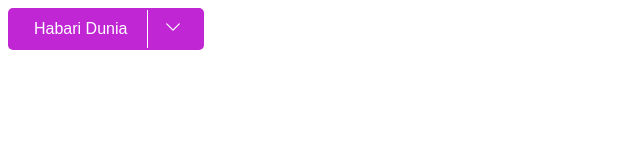
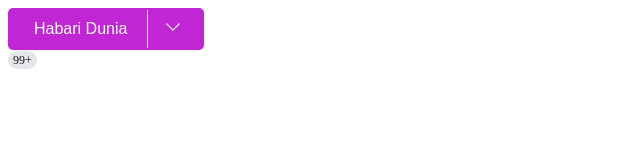
Before and after one commit to neicore/todo, a React (Create React App) app: page / in a window 1280 px wide. Shown: the top 160 px of the page, without its empty margins (0-640 px from the left). Built offline with nearby package versions, Linux system fonts and the light colour scheme; the HTML template or start-up script is replaced by a standard one.

Commit message:
:sparkles: count badge component done

```diff
--- a/src/App.tsx
+++ b/src/App.tsx
@@ -1,4 +1,5 @@
 import Button, { ButtonType } from './components/button'
+import CountBadge from './components/CountBadge/CountBadge'
 import { ChevronDown } from './components/icons'
 
 function App() {
@@ -9,6 +10,7 @@ function App() {
     console.log('Icon clicked')
   }
   return (
+    <>
       <Button
         type={ButtonType.submit}
         label="Habari Dunia"
@@ -16,6 +18,9 @@ function App() {
         handleButtonClick={handleButtonClick}
         handleIconClick={handleIconClick}
       />
+
+      <CountBadge count={'99+'} />
+    </>
   )
 }
 
--- /dev/null
+++ b/src/components/CountBadge/CountBadge.module.sass
@@ -0,0 +1,8 @@
+@import './../../constants'
+
+.badge
+    font-size: 12px
+    padding: 2px 5px
+    border-radius: 100px
+    color: $black_color
+    background-color: $gray_200
--- /dev/null
+++ b/src/components/CountBadge/CountBadge.tsx
@@ -0,0 +1,10 @@
+import styles from './CountBadge.module.sass'
+
+interface Props {
+  count: string
+}
+
+const CountBadge = ({ count }: Props) => {
+  return <span className={styles.badge}>{count}</span>
+}
+export default CountBadge
--- a/src/constants.sass
+++ b/src/constants.sass
@@ -1,4 +1,5 @@
 $primary_color: #C026D3
 $primary_hover: #D946EF
+$gray_200: #E5E7EB
 $black_color: #18181B
 $white_color: #FFF
```
Lines whose indentation alone changed are shown as unchanged.
